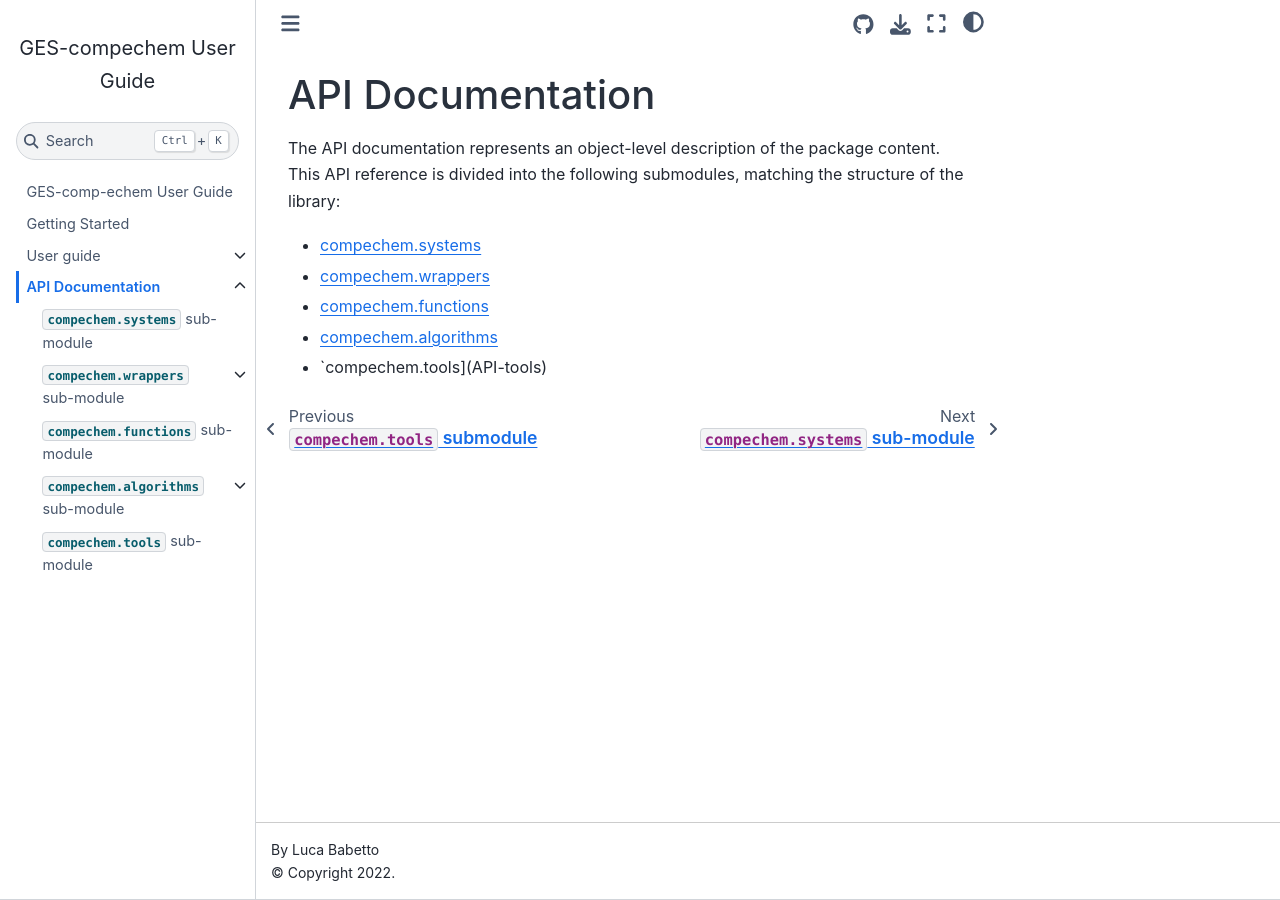
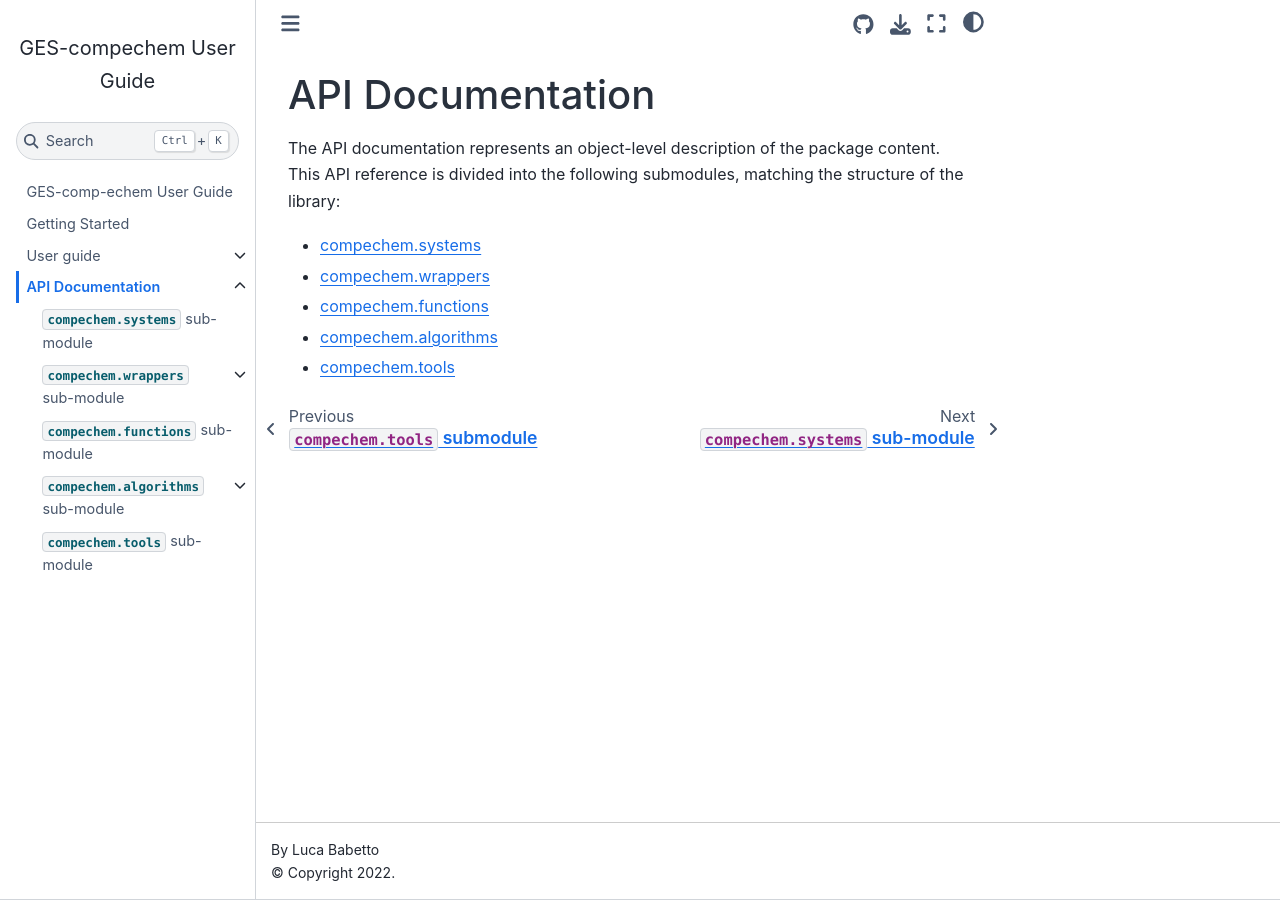
Before and after one commit to GES-compchem/GES-comp-echem, a Jupyter Book: the page built from docs/api.md, in a window 1280 px wide. Built offline with Jupyter Book 1.0.4 settings and Sphinx 7.4.7 and the Sphinx Book theme 1.1.4, drawn with Linux system fonts in a browser that asks for light colours.

Commit message:
typo in doc

```diff
--- a/docs/api.md
+++ b/docs/api.md
@@ -7,4 +7,4 @@ This API reference is divided into the following submodules, matching the struct
 * [compechem.wrappers](API-wrappers)
 * [compechem.functions](API-functions)
 * [compechem.algorithms](API-algorithms)
-* `compechem.tools](API-tools)
+* [compechem.tools](API-tools)
```
